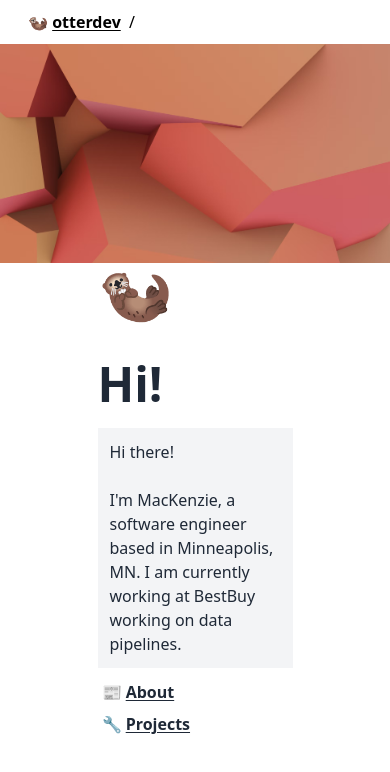
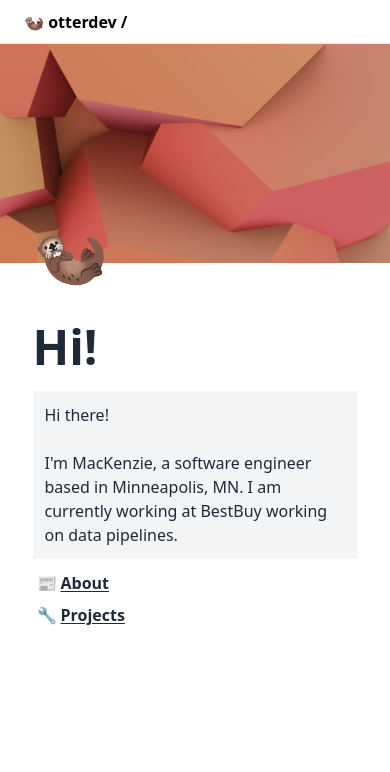
Before and after one commit to Eclipseop/portfolio-v333, a Next.js app: page / in a window 390 px wide. Shown: the top 772 px of the page. Built offline with nearby package versions, Linux system fonts and the light colour scheme.

Commit message:
misc changes

```diff
--- a/components/EmojiLink.tsx
+++ b/components/EmojiLink.tsx
@@ -1,14 +1,19 @@
+import Link from "next/link";
+
 export type Page = {
-  emoji?: string,
+  emoji?: React.ReactNode,
   text: string,
   link: string,
 }
 
 const EmojiLink = ({ page }: { page: Page }) => {
   return (
-    <a href={page.link} className="p-1 hover:bg-gray-200 transition duration-150">
-      {page.emoji} <span className="underline underline-offset-2 font-semibold">{page.text}</span>
-    </a>
+    <Link href={page.link} >
+      <a className="p-1 hover:bg-gray-200 transition duration-150 font-semibold flex items-center gap-1">
+        {page.emoji}
+        <span className="underline underline-offset-2">{page.text}</span>
+      </a>
+    </Link>
   )
 }
 
--- a/components/Header.tsx
+++ b/components/Header.tsx
@@ -1,14 +1,18 @@
+import Link from "next/link";
 import { useRouter } from "next/router";
-import EmojiLink from "./EmojiLink";
 
 const Header = () => {
   const router = useRouter();
   const route = router.route.replace('/', ' / ');
 
   return (
-    <header className="flex items-center h-11 pl-6">
-      <div className="font-light"><EmojiLink page={{text: 'otterdev', link: '/', emoji: '🦦'}}/>{route}</div>
-
+    <header className="flex items-center h-11 pl-6 sticky top-0 bg-white border-b">
+      <div className="font-semibold flex gap-1">
+        <div className="hover:bg-gray-200 transition duration-150 ">
+          <Link href="/">🦦 otterdev</Link>
+        </div>
+        {route}
+      </div>
     </header>
   )
 }
--- a/components/Layout.tsx
+++ b/components/Layout.tsx
@@ -15,10 +15,10 @@ const Layout = ({ children, emoji, title }: LayoutProps) => {
     </Head>
       <Header />
       <main>
-        <div className="h-64 overflow-hidden">
+        <div className="max-h-[16rem] overflow-hidden">
           <img src="splash.avif" alt="splash image" />
         </div>
-        <div className="w-1/2 flex flex-col mx-auto text-gray-800">
+        <div className="w-5/6 md:w-1/2 flex flex-col mx-auto text-gray-800">
           <h1 className="text-6xl -mt-10 pb-10">{emoji}</h1>
           <div className="flex flex-col space-y-2">
           <h1 className="text-5xl font-bold font-sans mb-3">{title}</h1>
--- a/package.json
+++ b/package.json
@@ -11,7 +11,8 @@
   "dependencies": {
     "next": "12.2.2",
     "react": "18.2.0",
-    "react-dom": "18.2.0"
+    "react-dom": "18.2.0",
+    "react-icons": "^4.4.0"
   },
   "devDependencies": {
     "@types/node": "18.0.5",
--- a/pages/about.tsx
+++ b/pages/about.tsx
@@ -1,6 +1,9 @@
 import { NextPage } from "next";
 import Embedded from "../components/Embedded";
+import EmojiLink from "../components/EmojiLink";
 import Layout from "../components/Layout";
+
+import { FaGithub } from 'react-icons/fa';
 
 const About: NextPage = () => {
   return (
@@ -15,8 +18,10 @@ const About: NextPage = () => {
       <ul className="list-disc pl-5">
         <li>Home Automation</li>
         <li>Reverse Engineering</li>
-        <li>asdf</li>
+        <li>Mathematics</li>
       </ul>
+      <h2 className="font-semibold text-xl">Socials</h2>
+      <EmojiLink page={{text: 'GitHub', link: 'https://github.com/Eclipseop', emoji:<FaGithub />}} />
     </Layout>
   )
 }
--- a/pages/index.tsx
+++ b/pages/index.tsx
@@ -24,7 +24,7 @@ const Home: NextPage = () => {
         I&apos;m MacKenzie, a software engineer based in Minneapolis, MN. I am currently working at BestBuy working on data pipelines.
       </Embedded>
       <div className="flex flex-col">
-        {pages.map((page) => <EmojiLink key={page.emoji} page={page} />)}
+        {pages.map((page) => <EmojiLink key={page.link} page={page} />)}
         </div>
     </Layout>
   )
```
Also changed, not shown: 1 other file (tests, documents, lock files or other folders).
